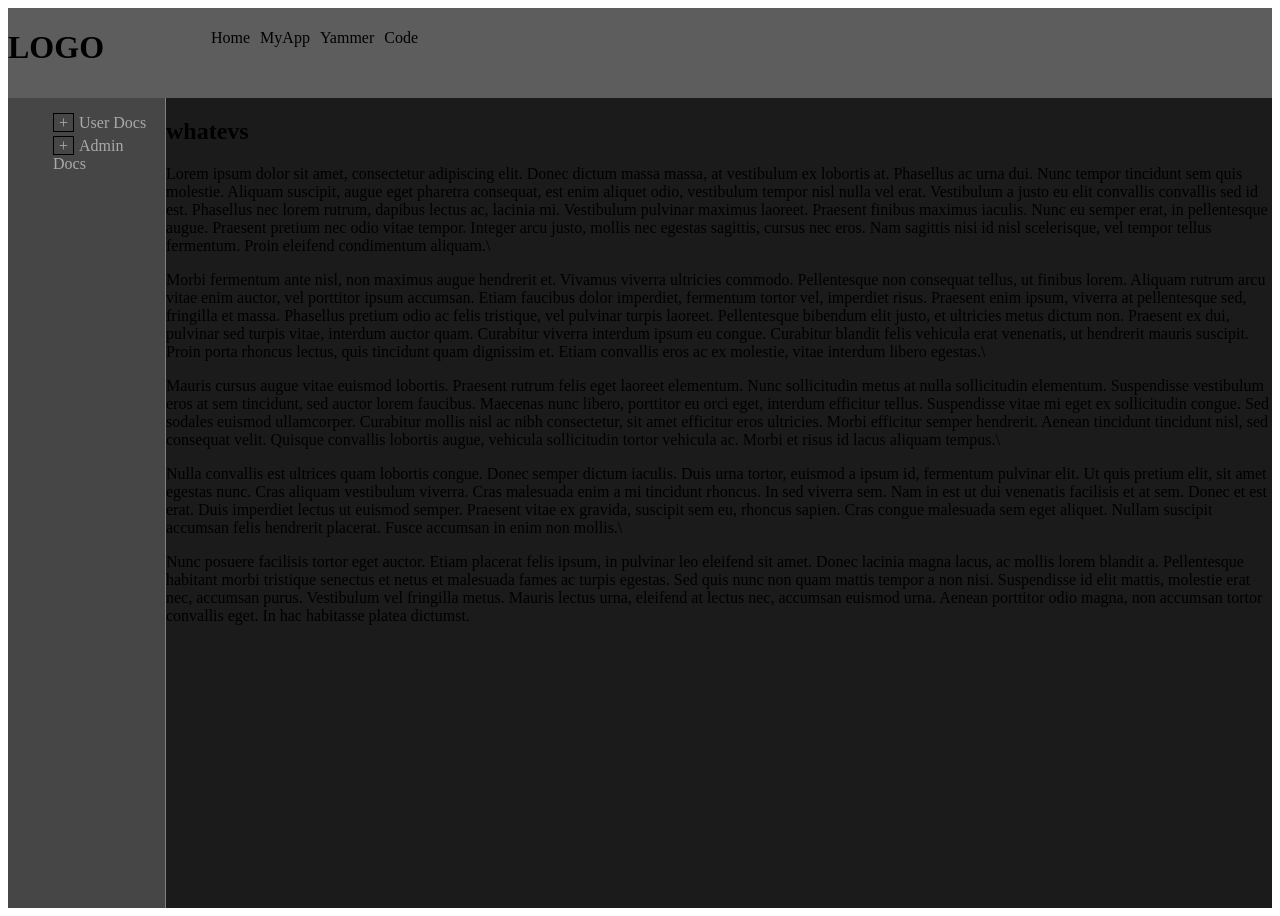
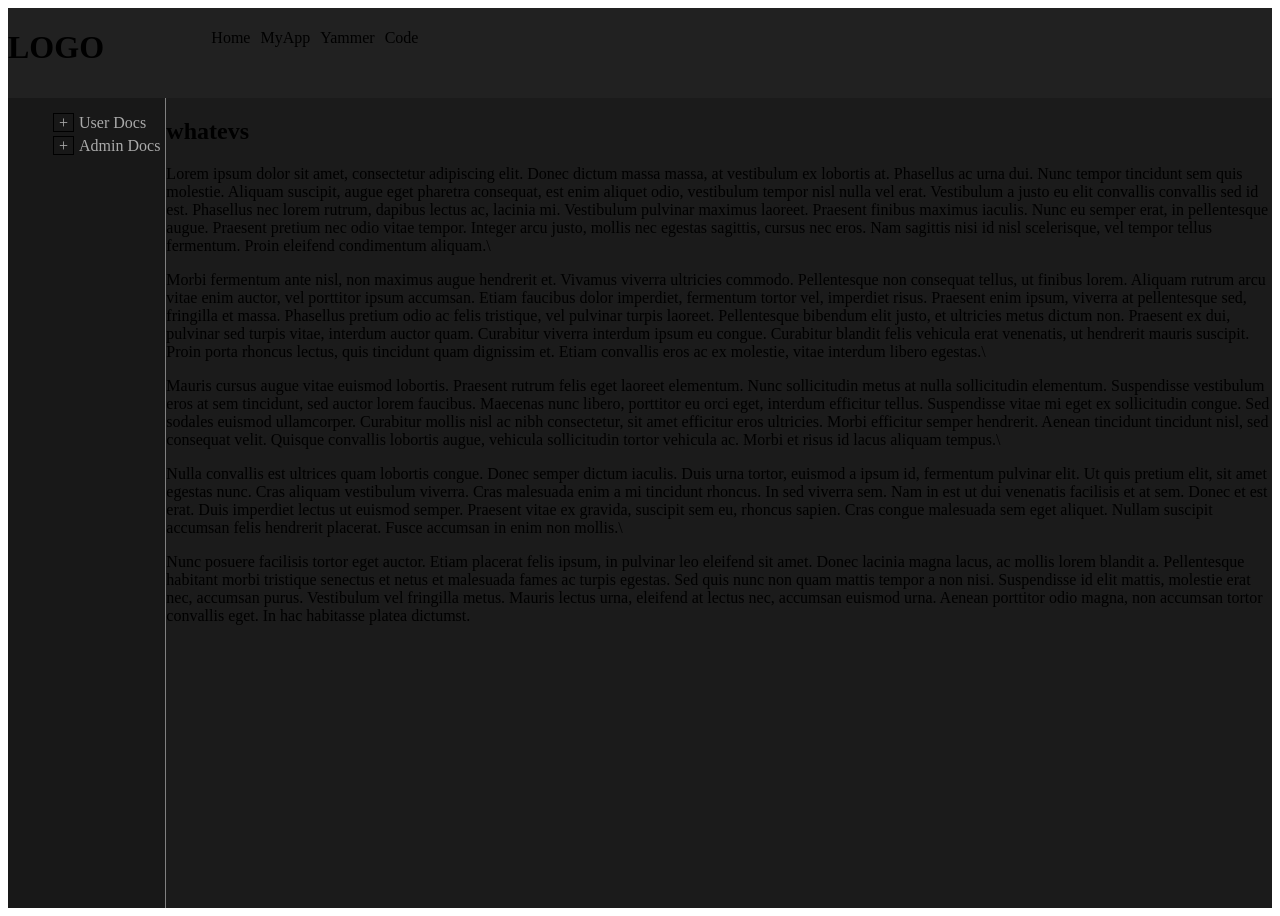
Before and after one commit to emacintosh/eric-docs, a Jekyll site: the page built from readme.md, in a window 1280 px wide. Built offline with Jekyll 4.4.1, drawn with Linux system fonts in a browser that asks for light colours; our own code applies the rules of GitHub Pages for plain Markdown files.

Commit message:
Update style.css

```diff
--- a/css/style.css
+++ b/css/style.css
@@ -1,6 +1,7 @@
 .site {
   display: grid;
   height: 100vh;
+  color:#AAAAAA
   grid-template-columns: 1fr 7fr;
   grid-template-rows: 1fr 9fr;
   grid-template-areas:
@@ -22,7 +23,7 @@ label {
 
 .nav {
   grid-area: nav;
-  background-color:#464646;
+  background-color:#181818;
   color: #AAAAAA;
   border-right: 1px solid grey;
 }
@@ -34,7 +35,7 @@ label {
 
 .links {
   grid-area: links;
-  background-color: #5D5D5D;
+  background-color: #212121;
 }
 
 .links ul {
@@ -43,7 +44,7 @@ label {
 
 .logo {
   grid-area: logo;
-  background-color: #5D5D5D;
+  background-color: #212121;
 }
 
 .checkbox + label:before {
```
